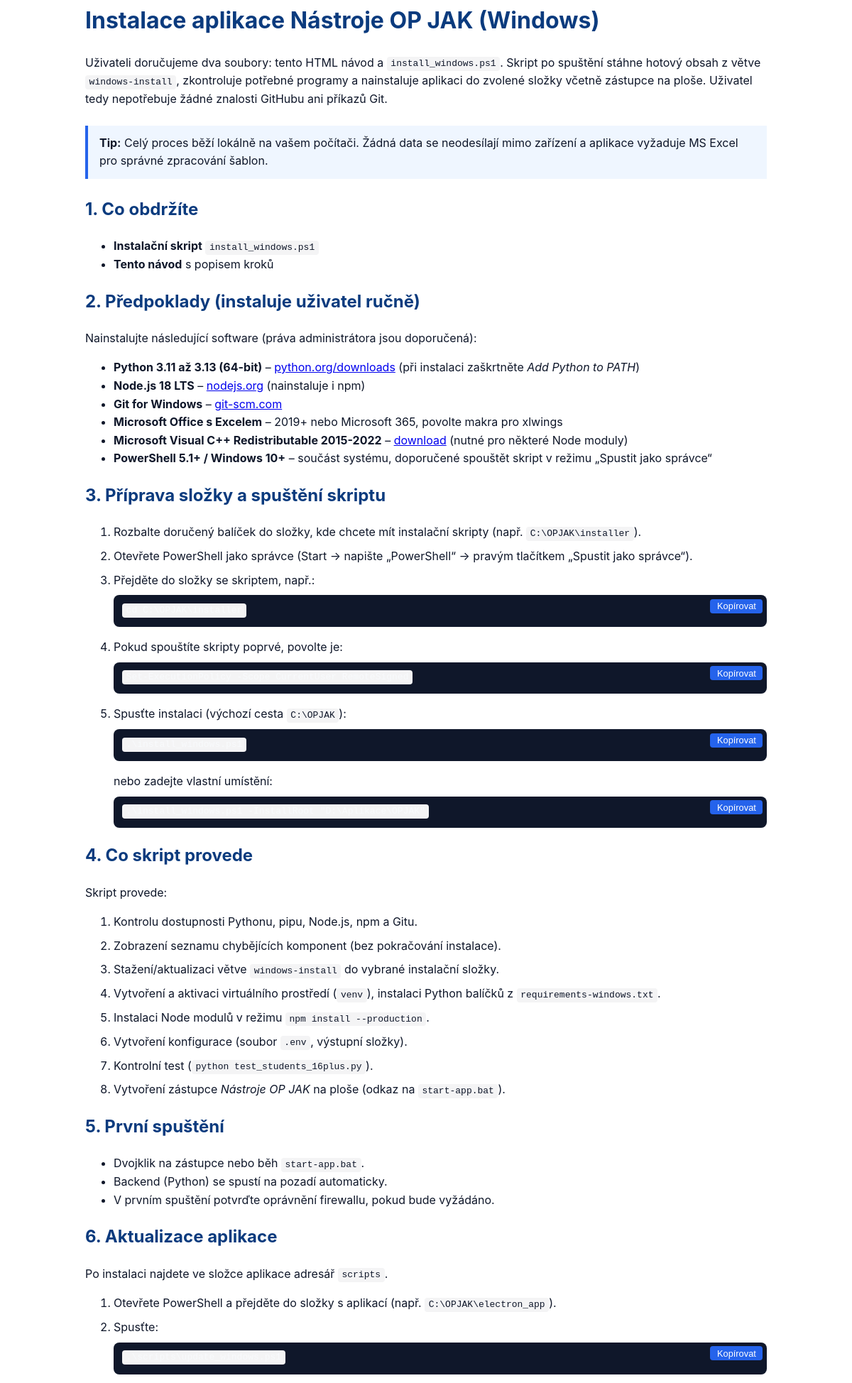
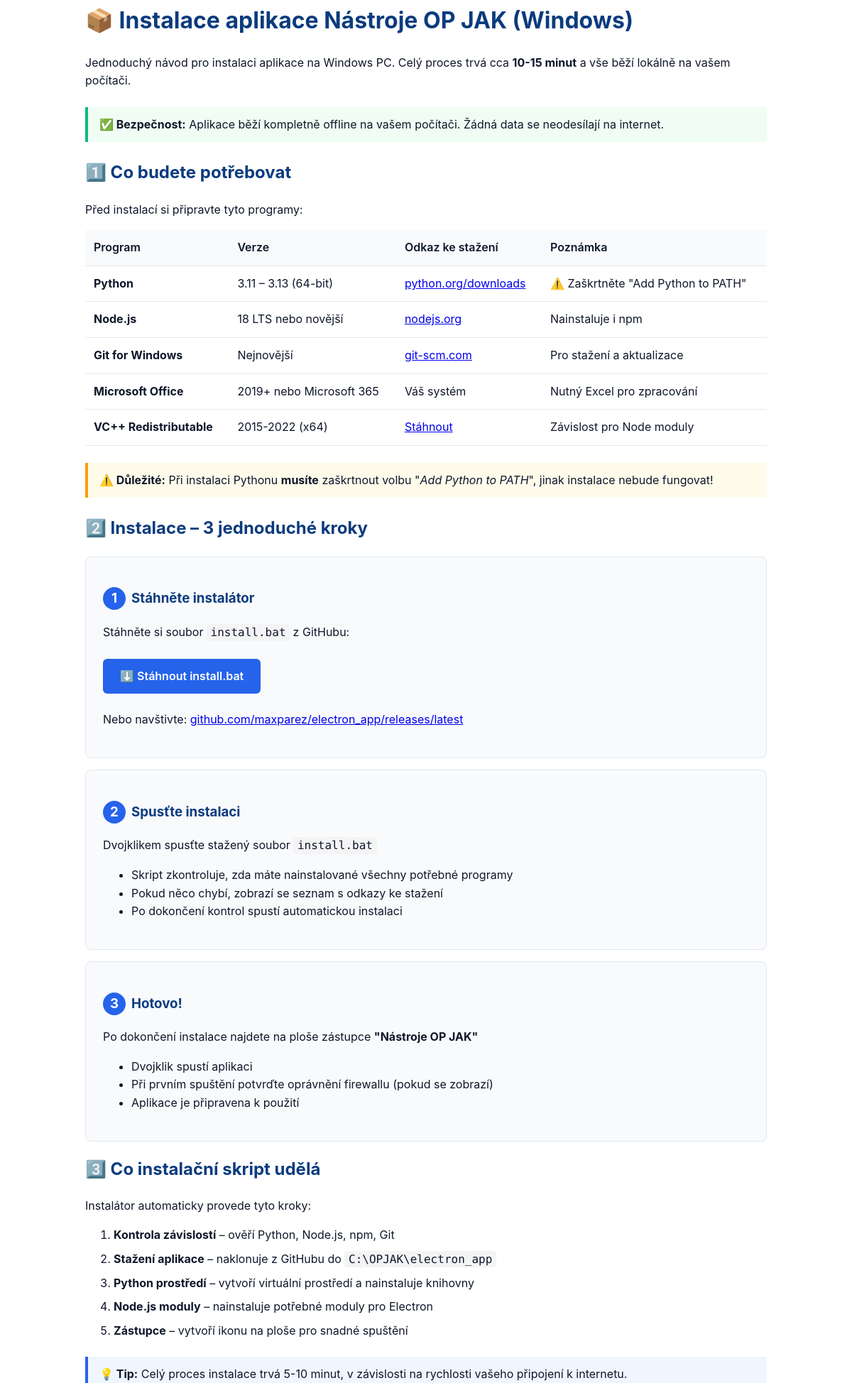
Before and after one commit to maxparez/electron_app, an Electron app: page docs/windows_install.html in a window 1200 px wide. Shown: the part 29-1977 px from the top of the page at 71% size. Drawn offline with Linux system fonts and the light colour scheme.

Commit message:
[feat-092] New Windows installation system
- Created sync script for developers (scripts/sync-to-windows-install.sh)
- Moved Excel templates to templates/ folder
- Created new simplified install.bat for end users
- Created update.bat for easy updates
- Updated HTML installation guide (docs/windows_install.html)
- Created README for windows-install branch
- Implements GitHub Releases distribution strategy

This provides a clean, minimal installation process for Windows users.

```diff
--- a/docs/windows_install.html
+++ b/docs/windows_install.html
@@ -20,12 +20,21 @@
         background: #f4f4f5;
         padding: 0.15rem 0.35rem;
         border-radius: 4px;
+        font-family: "Consolas", "Monaco", monospace;
       }
       .callout {
         border-left: 4px solid #2563eb;
         padding: 0.75rem 1rem;
         background: #eff6ff;
         margin: 1.5rem 0;
+      }
+      .callout.warning {
+        border-left-color: #f59e0b;
+        background: #fffbeb;
+      }
+      .callout.success {
+        border-left-color: #10b981;
+        background: #f0fdf4;
       }
       ol li {
         margin-bottom: 0.5rem;
@@ -37,193 +46,243 @@
         margin-top: 3rem;
         font-size: 0.9rem;
         color: #475569;
+        border-top: 1px solid #e2e8f0;
+        padding-top: 1.5rem;
       }
-      .command-block {
-        position: relative;
-        background: #0f172a;
-        color: #f8fafc;
-        padding: 0.75rem;
+      .step-card {
+        background: #f8fafc;
+        border: 1px solid #e2e8f0;
         border-radius: 8px;
-        margin: 0.5rem 0 1rem;
+        padding: 1.5rem;
+        margin: 1rem 0;
       }
-      .command-block pre {
-        margin: 0;
-        white-space: pre-wrap;
-        word-break: break-word;
+      .step-number {
+        display: inline-block;
+        background: #2563eb;
+        color: white;
+        width: 2rem;
+        height: 2rem;
+        border-radius: 50%;
+        text-align: center;
+        line-height: 2rem;
+        font-weight: bold;
+        margin-right: 0.5rem;
       }
-      .copy-btn {
-        position: absolute;
-        top: 0.35rem;
-        right: 0.35rem;
+      .download-btn {
+        display: inline-block;
         background: #2563eb;
-        color: #fff;
-        border: none;
-        border-radius: 4px;
-        padding: 0.15rem 0.6rem;
-        font-size: 0.8rem;
-        cursor: pointer;
+        color: white;
+        padding: 0.75rem 1.5rem;
+        border-radius: 6px;
+        text-decoration: none;
+        font-weight: 600;
+        margin: 0.5rem 0;
       }
-      .copy-btn:active {
+      .download-btn:hover {
         background: #1d4ed8;
       }
+      table {
+        width: 100%;
+        border-collapse: collapse;
+        margin: 1rem 0;
+      }
+      th, td {
+        padding: 0.75rem;
+        text-align: left;
+        border-bottom: 1px solid #e2e8f0;
+      }
+      th {
+        background: #f8fafc;
+        font-weight: 600;
+      }
     </style>
-    <script>
-      function copyCommand(button) {
-        const text = button.getAttribute("data-command");
-        navigator.clipboard.writeText(text).then(() => {
-          const original = button.textContent;
-          button.textContent = "Zkopírováno";
-          button.disabled = true;
-          setTimeout(() => {
-            button.textContent = original;
-            button.disabled = false;
-          }, 1500);
-        });
-      }
-    </script>
   </head>
   <body>
-    <h1>Instalace aplikace Nástroje OP JAK (Windows)</h1>
+    <h1>📦 Instalace aplikace Nástroje OP JAK (Windows)</h1>
     <p>
-      Uživateli doručujeme dva soubory: tento HTML návod a
-      <code>install_windows.ps1</code>. Skript po spuštění stáhne hotový obsah z
-      větve <code>windows-install</code>, zkontroluje potřebné programy a
-      nainstaluje aplikaci do zvolené složky včetně zástupce na ploše. Uživatel
-      tedy nepotřebuje žádné znalosti GitHubu ani příkazů Git.
+      Jednoduchý návod pro instalaci aplikace na Windows PC.
+      Celý proces trvá cca <strong>10-15 minut</strong> a vše běží lokálně
+      na vašem počítači.
     </p>
 
-    <div class="callout">
-      <strong>Tip:</strong> Celý proces běží lokálně na vašem počítači.
-      Žádná data se neodesílají mimo zařízení a aplikace vyžaduje MS Excel pro
-      správné zpracování šablon.
+    <div class="callout success">
+      <strong>✅ Bezpečnost:</strong> Aplikace běží kompletně offline na vašem
+      počítači. Žádná data se neodesílají na internet.
     </div>
 
-    <h2>1. Co obdržíte</h2>
+    <h2>1️⃣ Co budete potřebovat</h2>
+
+    <p>Před instalací si připravte tyto programy:</p>
+
+    <table>
+      <thead>
+        <tr>
+          <th>Program</th>
+          <th>Verze</th>
+          <th>Odkaz ke stažení</th>
+          <th>Poznámka</th>
+        </tr>
+      </thead>
+      <tbody>
+        <tr>
+          <td><strong>Python</strong></td>
+          <td>3.11 – 3.13 (64-bit)</td>
+          <td><a href="https://www.python.org/downloads/">python.org/downloads</a></td>
+          <td>⚠️ Zaškrtněte "Add Python to PATH"</td>
+        </tr>
+        <tr>
+          <td><strong>Node.js</strong></td>
+          <td>18 LTS nebo novější</td>
+          <td><a href="https://nodejs.org/">nodejs.org</a></td>
+          <td>Nainstaluje i npm</td>
+        </tr>
+        <tr>
+          <td><strong>Git for Windows</strong></td>
+          <td>Nejnovější</td>
+          <td><a href="https://git-scm.com/download/win">git-scm.com</a></td>
+          <td>Pro stažení a aktualizace</td>
+        </tr>
+        <tr>
+          <td><strong>Microsoft Office</strong></td>
+          <td>2019+ nebo Microsoft 365</td>
+          <td>Váš systém</td>
+          <td>Nutný Excel pro zpracování</td>
+        </tr>
+        <tr>
+          <td><strong>VC++ Redistributable</strong></td>
+          <td>2015-2022 (x64)</td>
+          <td><a href="https://aka.ms/vs/17/release/vc_redist.x64.exe">Stáhnout</a></td>
+          <td>Závislost pro Node moduly</td>
+        </tr>
+      </tbody>
+    </table>
+
+    <div class="callout warning">
+      <strong>⚠️ Důležité:</strong> Při instalaci Pythonu <strong>musíte</strong>
+      zaškrtnout volbu "<em>Add Python to PATH</em>", jinak instalace nebude fungovat!
+    </div>
+
+    <h2>2️⃣ Instalace – 3 jednoduché kroky</h2>
+
+    <div class="step-card">
+      <h3><span class="step-number">1</span>Stáhněte instalátor</h3>
+      <p>Stáhněte si soubor <code>install.bat</code> z GitHubu:</p>
+      <a href="https://github.com/maxparez/electron_app/releases/latest/download/install.bat" class="download-btn">
+        ⬇️ Stáhnout install.bat
+      </a>
+      <p style="margin-top:1rem;">
+        Nebo navštivte:
+        <a href="https://github.com/maxparez/electron_app/releases/latest">
+          github.com/maxparez/electron_app/releases/latest
+        </a>
+      </p>
+    </div>
+
+    <div class="step-card">
+      <h3><span class="step-number">2</span>Spusťte instalaci</h3>
+      <p>Dvojklikem spusťte stažený soubor <code>install.bat</code></p>
+      <ul>
+        <li>Skript zkontroluje, zda máte nainstalované všechny potřebné programy</li>
+        <li>Pokud něco chybí, zobrazí se seznam s odkazy ke stažení</li>
+        <li>Po dokončení kontrol spustí automatickou instalaci</li>
+      </ul>
+    </div>
+
+    <div class="step-card">
+      <h3><span class="step-number">3</span>Hotovo!</h3>
+      <p>Po dokončení instalace najdete na ploše zástupce <strong>"Nástroje OP JAK"</strong></p>
+      <ul>
+        <li>Dvojklik spustí aplikaci</li>
+        <li>Při prvním spuštění potvrďte oprávnění firewallu (pokud se zobrazí)</li>
+        <li>Aplikace je připravena k použití</li>
+      </ul>
+    </div>
+
+    <h2>3️⃣ Co instalační skript udělá</h2>
+
+    <p>Instalátor automaticky provede tyto kroky:</p>
+
+    <ol>
+      <li><strong>Kontrola závislostí</strong> – ověří Python, Node.js, npm, Git</li>
+      <li><strong>Stažení aplikace</strong> – naklonuje z GitHubu do <code>C:\OPJAK\electron_app</code></li>
+      <li><strong>Python prostředí</strong> – vytvoří virtuální prostředí a nainstaluje knihovny</li>
+      <li><strong>Node.js moduly</strong> – nainstaluje potřebné moduly pro Electron</li>
+      <li><strong>Zástupce</strong> – vytvoří ikonu na ploše pro snadné spuštění</li>
+    </ol>
+
+    <div class="callout">
+      <strong>💡 Tip:</strong> Celý proces instalace trvá 5-10 minut, v závislosti
+      na rychlosti vašeho připojení k internetu.
+    </div>
+
+    <h2>4️⃣ Aktualizace aplikace</h2>
+
+    <p>Po instalaci najdete ve složce aplikace soubor <code>update.bat</code>:</p>
+
+    <ol>
+      <li>Přejděte do složky <code>C:\OPJAK\electron_app</code></li>
+      <li>Spusťte <code>update.bat</code> dvojklikem</li>
+      <li>Skript stáhne nejnovější verzi a aktualizuje knihovny</li>
+    </ol>
+
+    <div class="callout success">
+      <strong>✅ Automatická aktualizace:</strong> Skript stáhne pouze změny,
+      takže aktualizace je rychlá (obvykle pod 1 minutu).
+    </div>
+
+    <h2>5️⃣ Řešení problémů</h2>
+
+    <h3>❌ "Python není nainstalován"</h3>
     <ul>
-      <li><strong>Instalační skript</strong> <code>install_windows.ps1</code></li>
-      <li><strong>Tento návod</strong> s popisem kroků</li>
+      <li>Zkontrolujte, že Python je nainstalován: otevřete CMD a napište <code>python --version</code></li>
+      <li>Pokud nevidíte verzi, přeinstalujte Python a <strong>zaškrtněte "Add Python to PATH"</strong></li>
+      <li>Po přeinstalaci <strong>restartujte počítač</strong></li>
     </ul>
 
-    <h2>2. Předpoklady (instaluje uživatel ručně)</h2>
-    <p>Nainstalujte následující software (práva administrátora jsou doporučená):</p>
+    <h3>❌ "Git není nainstalován"</h3>
     <ul>
-      <li>
-        <strong>Python 3.11 až 3.13 (64-bit)</strong> –
-        <a href="https://www.python.org/downloads/">python.org/downloads</a>
-        (při instalaci zaškrtněte <em>Add Python to PATH</em>)
-      </li>
-      <li>
-        <strong>Node.js 18 LTS</strong> –
-        <a href="https://nodejs.org/">nodejs.org</a> (nainstaluje i npm)
-      </li>
-      <li>
-        <strong>Git for Windows</strong> –
-        <a href="https://git-scm.com/download/win">git-scm.com</a>
-      </li>
-      <li>
-        <strong>Microsoft Office s Excelem</strong> – 2019+ nebo Microsoft 365,
-        povolte makra pro xlwings
-      </li>
-      <li>
-        <strong>Microsoft Visual C++ Redistributable 2015-2022</strong> –
-        <a href="https://aka.ms/vs/17/release/vc_redist.x64.exe">download</a>
-        (nutné pro některé Node moduly)
-      </li>
-      <li>
-        <strong>PowerShell 5.1+ / Windows 10+</strong> – součást systému,
-        doporučené spouštět skript v režimu „Spustit jako správce“
-      </li>
+      <li>Stáhněte a nainstalujte <a href="https://git-scm.com/download/win">Git for Windows</a></li>
+      <li>Při instalaci ponechte výchozí nastavení</li>
+      <li>Po instalaci restartujte CMD nebo instalátor</li>
     </ul>
 
-    <h2>3. Příprava složky a spuštění skriptu</h2>
+    <h3>❌ "Nepodařilo se nainstalovat Python knihovny"</h3>
+    <ul>
+      <li>Zkontrolujte připojení k internetu</li>
+      <li>Vypněte dočasně antivirus/firewall</li>
+      <li>Zkuste spustit instalátor jako <strong>správce</strong> (pravým tlačítkem → "Spustit jako správce")</li>
+    </ul>
+
+    <h3>❌ "Aplikace se nespustí"</h3>
+    <ul>
+      <li>Zkontrolujte, že máte nainstalovaný Microsoft Excel</li>
+      <li>Přejděte do <code>C:\OPJAK\electron_app\logs</code></li>
+      <li>Otevřete <code>backend.log</code> a <code>electron.log</code></li>
+      <li>Pošlete tyto logy kolegovi, který poskytuje podporu</li>
+    </ul>
+
+    <h2>6️⃣ Odinstalace</h2>
+
+    <p>Pokud chcete aplikaci odinstalovat:</p>
+
     <ol>
-      <li>Rozbalte doručený balíček do složky, kde chcete mít instalační skripty
-        (např. <code>C:\OPJAK\installer</code>).</li>
-      <li>Otevřete PowerShell jako správce (Start → napište „PowerShell“ → pravým
-        tlačítkem „Spustit jako správce“).</li>
-      <li>Přejděte do složky se skriptem, např.:
-        <div class="command-block">
-          <button class="copy-btn" type="button" data-command="cd C:\OPJAK\installer" onclick="copyCommand(this)">Kopírovat</button>
-          <pre><code>cd C:\OPJAK\installer</code></pre>
-        </div>
-      </li>
-      <li>Pokud spouštíte skripty poprvé, povolte je:
-        <div class="command-block">
-          <button class="copy-btn" type="button" data-command="Set-ExecutionPolicy -Scope CurrentUser RemoteSigned" onclick="copyCommand(this)">Kopírovat</button>
-          <pre><code>Set-ExecutionPolicy -Scope CurrentUser RemoteSigned</code></pre>
-        </div>
-      </li>
-      <li>
-        Spusťte instalaci (výchozí cesta <code>C:\OPJAK</code>):
-        <div class="command-block">
-          <button class="copy-btn" type="button" data-command=".\install_windows.ps1" onclick="copyCommand(this)">Kopírovat</button>
-          <pre><code>.\install_windows.ps1</code></pre>
-        </div>
-        nebo zadejte vlastní umístění:
-        <div class="command-block">
-          <button class="copy-btn" type="button" data-command=".\install_windows.ps1 -InstallRoot &quot;D:\Aplikace\OPJAK&quot;" onclick="copyCommand(this)">Kopírovat</button>
-          <pre><code>.\install_windows.ps1 -InstallRoot "D:\Aplikace\OPJAK"</code></pre>
-        </div>
-      </li>
+      <li>Ukončete aplikaci (pokud běží)</li>
+      <li>Smažte složku <code>C:\OPJAK</code></li>
+      <li>Smažte zástupce z plochy</li>
     </ol>
 
-    <h2>4. Co skript provede</h2>
-    <p>Skript provede:</p>
-    <ol>
-      <li>Kontrolu dostupnosti Pythonu, pipu, Node.js, npm a Gitu.</li>
-      <li>Zobrazení seznamu chybějících komponent (bez pokračování instalace).</li>
-      <li>Stažení/aktualizaci větve <code>windows-install</code> do
-        vybrané instalační složky.</li>
-      <li>Vytvoření a aktivaci virtuálního prostředí (<code>venv</code>), instalaci
-        Python balíčků z <code>requirements-windows.txt</code>.</li>
-      <li>Instalaci Node modulů v režimu <code>npm install --production</code>.</li>
-      <li>Vytvoření konfigurace (soubor <code>.env</code>, výstupní složky).</li>
-      <li>Kontrolní test (<code>python test_students_16plus.py</code>).</li>
-      <li>Vytvoření zástupce <em>Nástroje OP JAK</em> na ploše (odkaz na
-        <code>start-app.bat</code>).</li>
-    </ol>
-
-    <h2>5. První spuštění</h2>
-    <ul>
-      <li>Dvojklik na zástupce nebo běh <code>start-app.bat</code>.</li>
-      <li>Backend (Python) se spustí na pozadí automaticky.</li>
-      <li>V prvním spuštění potvrďte oprávnění firewallu, pokud bude vyžádáno.</li>
-    </ul>
-
-    <h2>6. Aktualizace aplikace</h2>
-    <p>Po instalaci najdete ve složce aplikace adresář <code>scripts</code>.</p>
-    <ol>
-      <li>Otevřete PowerShell a přejděte do složky s aplikací
-        (např. <code>C:\OPJAK\electron_app</code>).</li>
-      <li>Spusťte:
-        <div class="command-block">
-          <button class="copy-btn" type="button" data-command=".\scripts\update_windows.ps1" onclick="copyCommand(this)">Kopírovat</button>
-          <pre><code>.\scripts\update_windows.ps1</code></pre>
-        </div>
-        (volitelně s <code>-InstallRoot</code>, pokud instalace není v
-        <code>C:\OPJAK</code>).
-      </li>
-      <li>Skript stáhne aktuální verzi z větve <code>windows-install</code>,
-        obnoví Python/Node balíčky a spustí kontrolní test.</li>
-    </ol>
-
-    <h2>7. Odinstalace</h2>
-    <ul>
-      <li>Ukončete aplikaci.</li>
-      <li>Smažte složku instalace a zástupce.</li>
-      <li>Případně odstraňte virtuální prostředí <code>venv</code>.</li>
-    </ul>
+    <p>Python, Node.js a Git můžete ponechat – využijete je i pro jiné aplikace.</p>
 
     <div class="callout">
-      <strong>Potíže?</strong> Otevřete složku <code>logs</code> a přiložte
-      soubory <code>backend.log</code> a <code>electron.log</code> kolegovi, který
-      poskytuje podporu. Do zprávy napište, ve kterém kroku se instalace
-      zastavila.
+      <strong>📞 Potřebujete pomoc?</strong><br>
+      V případě problémů kontaktujte IT podporu nebo kolegu, který aplikaci
+      spravuje. Přiložte případně logy ze složky <code>logs/</code>.
     </div>
 
     <footer>
-      Verze instrukcí: 2025-06-XX · Odpovědný: tým Electron App ·
-      Dotazy: #opjak-support (Teams)
+      <strong>Verze dokumentace:</strong> 1.1.0 · 2025-12-07<br>
+      <strong>Autor aplikace:</strong> Max Parez<br>
+      <strong>GitHub:</strong> <a href="https://github.com/maxparez/electron_app">github.com/maxparez/electron_app</a>
     </footer>
   </body>
 </html>
```
Also changed, not shown: README-windows-install.md (added), 5 other files.
